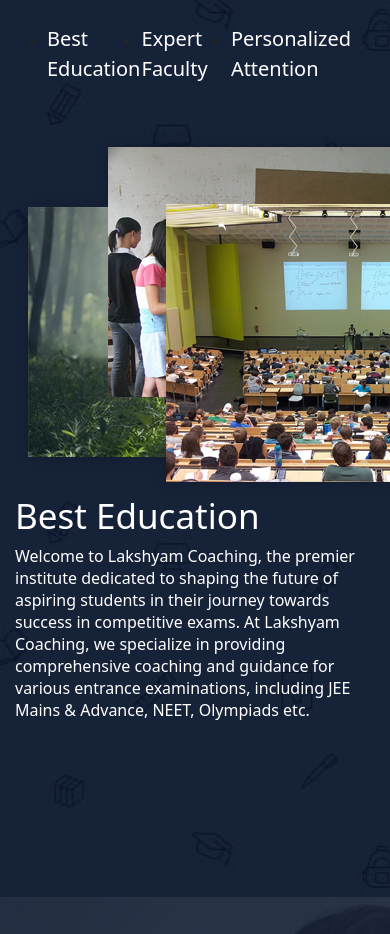
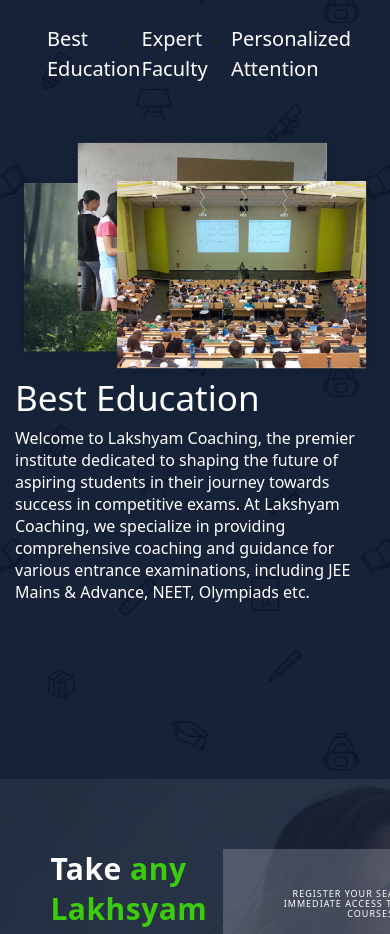
Before and after one commit to Hrx4/LakshyamCoaching, a React (Create React App) app: page / in a window 390 px wide. Shown: the part 1000-1934 px from the top of the page. Built offline with nearby package versions, Linux system fonts and the light colour scheme.

Commit message:
commit changes

```diff
--- a/src/components/WhyGradSchool/WhyGradSchool.css
+++ b/src/components/WhyGradSchool/WhyGradSchool.css
@@ -17,3 +17,31 @@
   margin-left: auto;
   max-width: 1140px;
 }
+
+li:hover{
+  cursor: pointer;
+  color: #3cf;
+}
+li.clicked{
+  color:  #3cf !important;
+}
+/* a:active{
+  color:  #3cf;
+} */
+#tabs ul li a:active {
+  color: #3fe503dd !important;
+}
+
+.active_class{
+  color: #3fe503dd !important;
+}
+@media (max-width:750px) {
+  .tabs-content img {
+    width: 100%;
+    overflow: hidden;
+  }
+  img {
+    vertical-align: middle;
+    border-style: none;
+}
+}
--- a/src/components/WhyGradSchool/WhyGradSchool.jsx
+++ b/src/components/WhyGradSchool/WhyGradSchool.jsx
@@ -68,9 +68,9 @@
         <div className="col-md-12">
           <div id='tabs'>
             <ul style={{display:"flex", justifyContent:"space-evenly" }}>
-              <li><a style={{textDecoration:"none" , fontSize:20 , color:"white"}}  href='/' onClick={pressable}>Best Education</a></li>
-              <li><a style={{textDecoration:"none" , fontSize:20 , color:"white"}} href='/' onClick={pressable1}>Expert Faculty</a></li>
-              <li><a style={{textDecoration:"none" , fontSize:20 , color:"white"}} href='/' onClick={pressable2}>Personalized Attention</a></li>
+              <li><a className={({isActive})=>{return isActive? "active_class":""}} style={{textDecoration:"none" , fontSize:20 , color:"white"}}  href='/' onClick={pressable}>Best Education</a></li>
+              <li><a className={({isActive})=>{return isActive? "active_class":""}} style={{textDecoration:"none" , fontSize:20 , color:"white"}} href='/' onClick={pressable1}>Expert Faculty</a></li>
+              <li><a className={({isActive})=>{return isActive? "active_class":""}} style={{textDecoration:"none" , fontSize:20 , color:"white"}} href='/' onClick={pressable2}>Personalized Attention</a></li>
             </ul>
             <section className='tabs-content'>
               <article style={{marginTop:50, marginBottom:60 }} id='tabs-1'>
```
